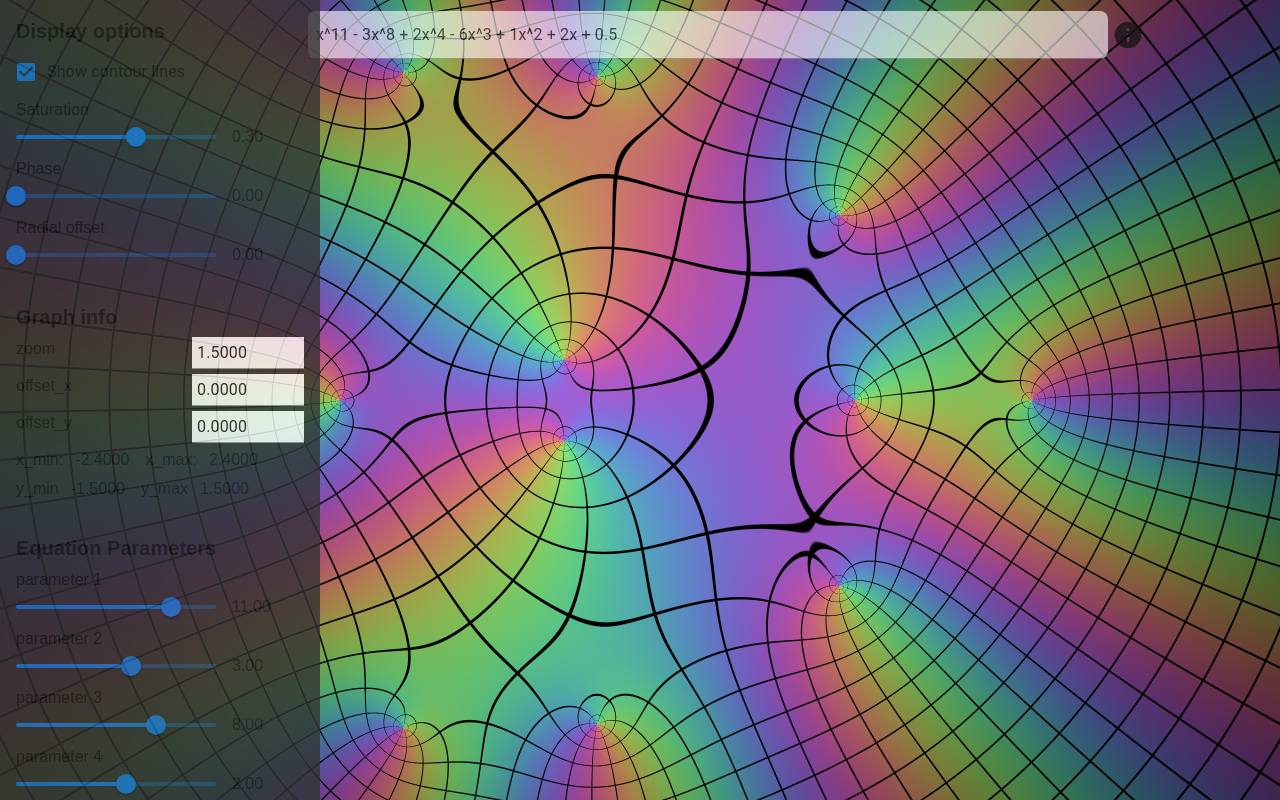
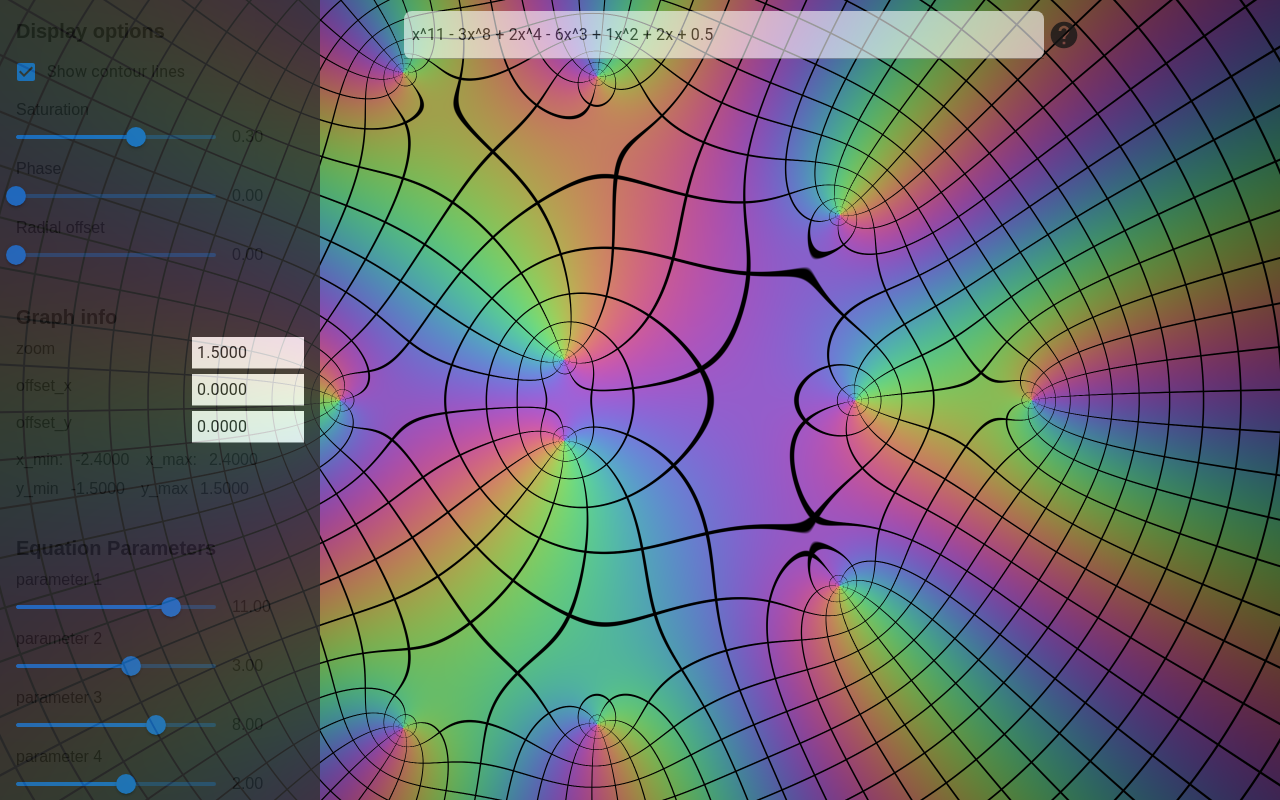
Before and after one commit to AustereTriceratops/complex-graphing-tool, a Next.js app: page / in a window 1280 px wide. Built offline with nearby package versions, Linux system fonts and the light colour scheme; what @mui/material-nextjs would draw is missing.

Commit message:
small UI changes

```diff
--- a/app/app.jsx
+++ b/app/app.jsx
@@ -217,13 +217,6 @@
             overflow: 'hidden',
             maxHeight: '100vh'
         }}>
-            <div style={{position: 'fixed', top:'0.2rem', right:'10%'}}>
-                <EquationInput
-                    value={equation}
-                    setEquation={updateEquation}
-                    error={error}
-                />
-            </div>
             <ControlPanel
                 offsetX={offsetX}
                 setOffsetX={setOffsetX}
@@ -243,7 +236,15 @@
                 parameters={parameters}
                 updateASTParameter={updateASTParameter}
             />
+            <div style={{position: 'fixed', top:'0.2rem', right:'15vw'}}>
+                <EquationInput
+                    value={equation}
+                    setEquation={updateEquation}
+                    error={error}
+                />
+            </div>
             <canvas
+            style={{cursor: 'pointer'}}
                 ref={canvasRef}
                 width={windowWidth}
                 height={windowHeight}
--- a/app/components/EquationInput.js
+++ b/app/components/EquationInput.js
@@ -30,7 +30,7 @@
                 sx={{
                     backgroundColor: 'white',
                     opacity: 0.6,
-                    width: '50rem',
+                    width: '50vw',
                     height: '3rem',
                     paddingLeft: '0.5rem',
                     borderRadius: '8px',
--- a/app/components/Info.js
+++ b/app/components/Info.js
@@ -2,7 +2,7 @@
 import katex from 'katex';
 import "katex/dist/katex.min.css";
 import { Paper, Typography, IconButton } from '@mui/material';
-import InfoIcon from '@mui/icons-material/Info';
+import HelpIcon from '@mui/icons-material/Help';
 
 const useClickOutsideEvent = (targetRef, exceptionRef, close) => {
     useEffect(() => {
@@ -37,7 +37,7 @@
             <div ref={controlRef} onClick={() => {
                 setPanelIsVisible(!panelIsVisible);
             }}>
-                <InfoIcon
+                <HelpIcon
                     sx={{
                         cursor: 'pointer',
                         opacity: '0.8',
```
